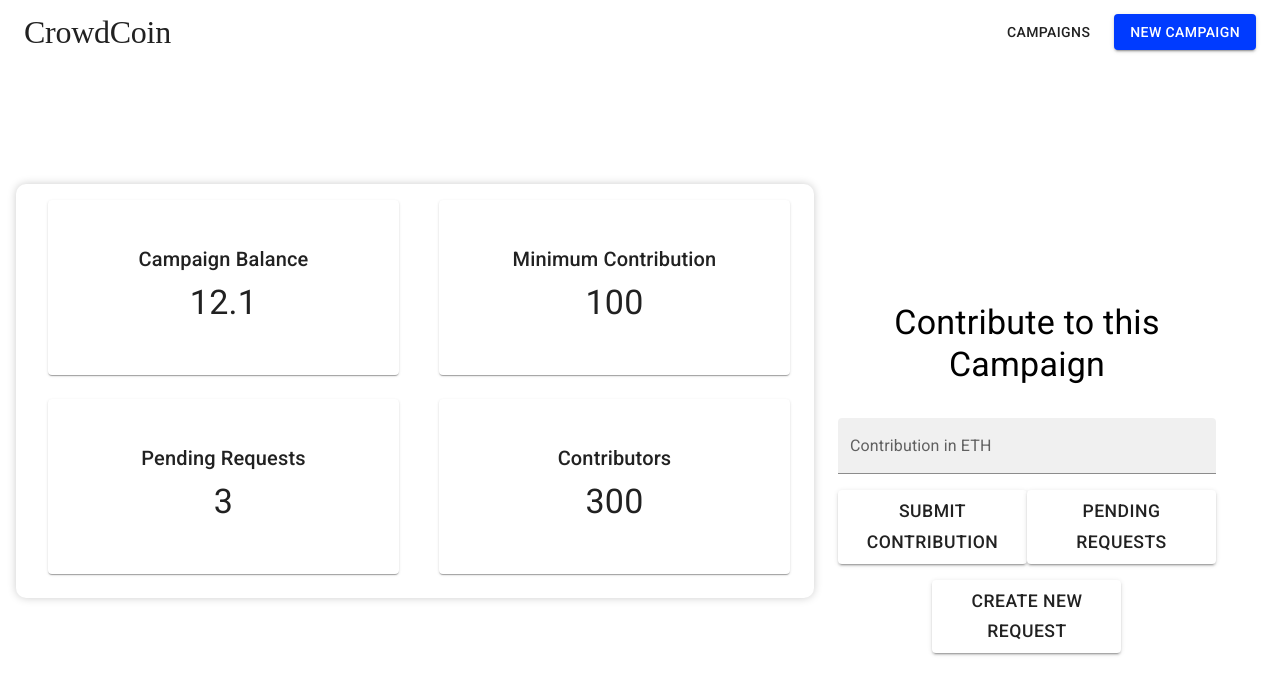
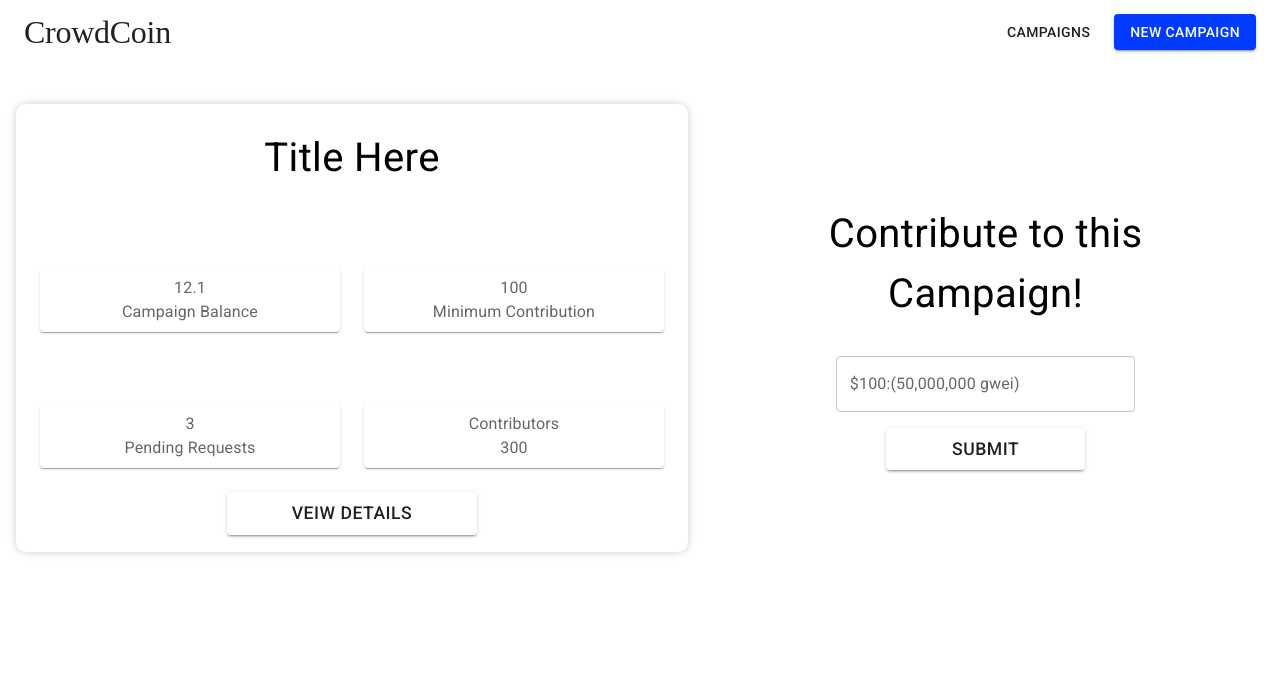
Before and after one commit to sam41306061/kickstarter-material-ui, a React (Create React App) app: page /create/campdash in a window 1280 px wide. Shown: the top 694 px of the page. Built offline with nearby package versions, Linux system fonts and the light colour scheme.

Commit message:
start to build out of dashboard

```diff
--- a/src/components/CampDashboard.js
+++ b/src/components/CampDashboard.js
@@ -1,163 +1,140 @@
-import React from "react";
-import {
-  Typography,
-  TextField,
-  Box,
-  Button,
-  Grid,
-  Card,
-  CardContent,
-} from "@mui/material";
-import { Link } from "react-router-dom";
+import * as React from "react";
+import { styled } from "@mui/material/styles";
 import { useTheme } from "@mui/material/styles";
+import { Typography, Box, Paper, Grid, Button, TextField } from "@mui/material";
 
-export default function CampDashboard() {
+const Item = styled(Paper)(({ theme }) => ({
+  ...theme.typography.body2,
+  padding: theme.spacing(1),
+  textAlign: "center",
+  marginTop: theme.spacing(8),
+  color: theme.palette.text.secondary,
+}));
+
+export default function CampDashboad() {
   const theme = useTheme();
   const styles = {
     container: {
       flexGrow: 1,
       padding: theme.spacing(1),
-      marginTop: "10em",
-      padding: "2em",
+      marginTop: theme.spacing(12),
       backgroundColor: theme.palette.background.default,
       textAlign: "center",
-      display: "flex",
-      flexDirection: "row",
-      alignItems: "flex-start",
       justifyContent: "space-between",
-      height: "40em",
     },
+
     leftContainer: {
       flexGrow: 1,
-      padding: theme.spacing(1),
+      padding: theme.spacing(3),
       backgroundColor: theme.palette.background.default,
       textAlign: "center",
       boxShadow: "0px 0px 8px 0px #ccc",
-      marginRight: theme.spacing(2),
+      marginRight: theme.spacing(5),
       borderRadius: "10px",
+      width: "50%",
+      marginBottom: theme.spacing(2),
+      height: 400,
+      float: "left",
+      "@media (max-width: 600px)": {
+        width: "80%",
+        marginLeft: "2em",
+        justifyContent: "flex-start",
+
+      },
     },
     rightContainer: {
       display: "flex",
       padding: theme.spacing(1),
-  backgroundColor: theme.palette.background.default,
+      backgroundColor: theme.palette.background.k,
       textAlign: "center",
-  marginRight: theme.spacing(2),
-  width: "60%",
-  height: 350,
+      width: "40%",
+      height: 450,
       justifyContent: "center",
-  alignItems: "center"
+      alignItems: "center",
+      "@media (max-width: 899px)": {
+        width: "80%",
+        marginLeft: "2em",
+        justifyContent: "flex-start",
+      },
+      "@media (max-width: 600px)": {
+        width: "80%",
+        marginLeft: "2em",
+        justifyContent: "flex-start",
+      },
+    },
+    button: {
+      marginTop: theme.spacing(2),
+      width: "40%",
+      fontSize: "1.1em",
+      color: theme.palette.background.kickStarter,
+      "@media (max-width: 899px)": {
+        width: "80%",
+        marginLeft: "2em",
+        justifyContent: "flex-start",
+      },
+      "@media (max-width: 600px)": {
+        width: "80%",
+        marginLeft: "2em",
+        justifyContent: "flex-start",
+      },
     },
     title: {
       marginBottom: theme.spacing(2),
-      marginTop: "3em",
-    },
-    textField: {
-      marginTop: theme.spacing(2),
-    },
-    button: {
-      marginTop: theme.spacing(2),
-      width: "50%",
-      fontSize: "1.1em",
-    },
-    card: {
-      height: 175,
-      display: "flex",
-      flexDirection: "column",
-      justifyContent: "center",
-      alignItems: "center",
-      marginRight: theme.spacing(2),
-      marginBottom: theme.spacing(2),
+      fontSize: "2.5em",
     },
   };
-
   return (
     <Box sx={styles.container}>
-      <Grid
-        container
-        rowSpacing={1}
-        columnSpacing={{ xs: 1, sm: 2, md: 3 }}
-        sx={styles.leftContainer}
-      >
+      <Box sx={styles.leftContainer}>
+        <Typography sx={styles.title}>Title Here</Typography>
+        <Grid container rowSpacing={1} columnSpacing={{ xs: 1, sm: 2, md: 3 }}>
           <Grid item xs={6}>
-          <Card sx={styles.card}>
-            <CardContent>
-              <Typography variant="h6" gutterBottom>
-                Campaign Balance
-              </Typography>
-              <Typography variant="h4">12.1</Typography>
-            </CardContent>
-          </Card>
+            <Item>
+              <Typography>12.1</Typography>
+              <Typography>Campaign Balance</Typography>
+            </Item>
           </Grid>
           <Grid item xs={6}>
-          <Card sx={styles.card}>
-            <CardContent>
-              <Typography variant="h6" gutterBottom>
-                Minimum Contribution
-              </Typography>
-              <Typography variant="h4">100</Typography>
-            </CardContent>
-          </Card>
+            <Item>
+              <Typography>100</Typography>
+              <Typography>Minimum Contribution</Typography>
+            </Item>
           </Grid>
           <Grid item xs={6}>
-          <Card sx={styles.card}>
-            <CardContent>
-              <Typography variant="h6" gutterBottom>
-                Pending Requests
-              </Typography>
-              <Typography variant="h4">3</Typography>
-            </CardContent>
-          </Card>
+            <Item>
+              <Typography>3</Typography>
+              <Typography>Pending Requests</Typography>
+            </Item>
           </Grid>
           <Grid item xs={6}>
-          <Card sx={styles.card}>
-            <CardContent>
-              <Typography variant="h6" gutterBottom>
-                Contributors
-              </Typography>
-              <Typography variant="h4">300</Typography>
-            </CardContent>
-          </Card>
+            <Item>
+              <Typography>Contributors</Typography>
+              <Typography>300</Typography>
+            </Item>
+          </Grid>
+          <Grid item xs={12}>
+            <Button variant="contained" sx={styles.button}>
+              Veiw Details
+            </Button>
           </Grid>
         </Grid>
-      <Grid
-        sx={styles.rightContainer}
-        item
-        xs={6}
-        sm={6}
-        container
-      >
-        <Typography variant="h4" sx={styles.title}>
-          Contribute to this Campaign
-        </Typography>
+      </Box>
+      <Box sx={styles.rightContainer}>
+        <Grid container columnSpacing={{ xs: 1, sm: 1, md: 1 }}>
+          <Grid item xs={12}>
+            <Typography sx={styles.title}>Contribute to this Campaign!</Typography>
             <TextField
-          id="filled-basic"
-          label="Contribution in ETH"
-          variant="filled"
-          fullWidth
-          sx={styles.textField}
-        />
-        <Button sx={styles.button} variant="contained" color="primary">
-          Submit Contribution
-        </Button>
-        <Button
-          component={Link}
-          to="./pending"
-          sx={styles.button}
-          variant="contained"
-          color="primary"
-        >
-          Pending Requests
-        </Button>
-        <Button
-          component={Link}
-          to="./newrequest"
-          sx={styles.button}
-          variant="contained"
-          color="primary"
-        >
-          Create New Request
-        </Button>
+            id="outlined-number"
+          label="$100:(50,000,000 gwei)"
+          type="number"
+          sx={{ width:"60%", marginTop: "1em"}}>
+            </TextField>
           </Grid>
+          <Grid item xs={12}>
+          <Button variant="contained" sx={styles.button}>Submit</Button>
+          </Grid>
+        </Grid>
+      </Box>
     </Box>
   );
 }
--- a/src/components/CreateRequests.js
+++ b/src/components/CreateRequests.js
@@ -1,36 +1,127 @@
-import * as React from 'react';
+import * as React from "react";
 
 // comp
-import { Typography, Box } from '@mui/material';
-
+import { Typography, Box, TextField, Button } from "@mui/material";
 
 // styles
-import { useTheme } from '@mui/material/styles';
+import { useTheme } from "@mui/material/styles";
+
+export default function CreateRequests() {
+  const theme = useTheme();
+  const styles = {
+    container: {
+      backgroundColor: "#ffffff",
+      display: "flex",
+      flexDirection: "column",
+      alignItems: "flex-start",
+      marginTop: theme.spacing(1),
+      marginLeft: theme.spacing(3),
+      padding: theme.spacing(2),
+      [theme.breakpoints.down("sm")]: {
+        padding: theme.spacing(1),
+      },
+      [theme.breakpoints.down(899)]: {
+        marginLeft: theme.spacing(2),
+        marginRight: theme.spacing(2),
+        padding: theme.spacing(1),
+      },
+      [theme.breakpoints.down(600)]: {
+        marginLeft: theme.spacing(1),
+        marginRight: theme.spacing(1),
+        padding: theme.spacing(0.5),
+      },
+    },
+    title: {
+      marginBottom: theme.spacing(1),
+      fontWeight: "bold",
+      fontSize: "1.5rem",
+      [theme.breakpoints.down("sm")]: {
+        fontSize: "1.25rem",
+      },
+      [theme.breakpoints.down(899)]: {
+        fontSize: "1.2rem",
+        marginBottom: theme.spacing(0.5),
+      },
+      [theme.breakpoints.down(600)]: {
+        fontSize: "1rem",
+        marginBottom: theme.spacing(0.25),
+      },
+    },
+    subheading: {
+      marginTop: theme.spacing(2),
+      marginBottom: theme.spacing(1),
+      fontWeight: "bold",
+      fontSize: "1.25rem",
+      [theme.breakpoints.down("sm")]: {
+        fontSize: "1rem",
+      },
+      [theme.breakpoints.down(899)]: {
+        fontSize: "1rem",
+        marginBottom: theme.spacing(0.5),
+      },
+      [theme.breakpoints.down(600)]: {
+        fontSize: "0.9rem",
+        marginBottom: theme.spacing(0.25),
+      },
+    },
+    textField: {
+      marginLeft: theme.spacing(2.5),
+      marginBottom: theme.spacing(4),
+      [theme.breakpoints.down("sm")]: {
+        marginBottom: theme.spacing(1),
+      },
+      [theme.breakpoints.down(899)]: {
+        marginLeft: theme.spacing(2),
+        marginRight: theme.spacing(2),
+        marginBottom: theme.spacing(2),
+      },
+      [theme.breakpoints.down(600)]: {
+        marginLeft: theme.spacing(1),
+        marginRight: theme.spacing(1),
+        marginBottom: theme.spacing(1),
+      },
+    },
+    button: {
+      alignSelf: "flex-start",
+      width: "10em",
+      marginLeft: theme.spacing(2.5),
+      [theme.breakpoints.down(899)]: {
+        width: "8em",
+        marginLeft: theme.spacing(2),
+        marginRight: theme.spacing(2),
+        marginBottom: theme.spacing(2),
+      },
+      [theme.breakpoints.down(600)]: {
+        width: "6em",
+        marginLeft: theme.spacing(1),
+        marginRight: theme.spacing(1),
+        marginBottom: theme.spacing(1),
+      },
+    },
+  };
 
 
 
-export default function  PendingRequests() {
-    const theme = useTheme();
-    const styles = {
-        root: {marginTop: "5em",
-        [theme.breakpoints.down("md")]: {
-          marginTop: "3em",
-        },
-        [theme.breakpoints.down("xs")]: {
-          marginTop: "2em",
-        },
-        display: "flex",
-        flexDirection: "row",
-        alignItems: "center",
-        justifyContent: "center",
-        backgroundColor: "#efefef",
-        height: "60vh",
-        padding: "2rem",
-    }
+  return (
+    <Box sx={styles.container}>
+      <Typography sx={styles.title} variant="h4">
+        Create Requests
+      </Typography>
+      <Typography sx={styles.subheading} variant="subtitle1">
+        Description
+      </Typography>
+      <TextField sx={styles.textField} label="Buy Cases" variant="outlined" />
+      <Typography sx={styles.subheading} variant="subtitle1">
+        Amount in Ether
+      </Typography>
+      <TextField sx={styles.textField} label="100" variant="outlined" />
+      <Typography sx={styles.subheading} variant="subtitle1">
+        Recipient
+      </Typography>
+      <TextField sx={styles.textField} label="0x000000" variant="outlined" />
+      <Button sx={styles.button} variant="contained" color="primary">
+        Create
+      </Button>
+    </Box>
+  );
 }
-    return (
-       <Box sx={styles.root}>
-        <Typography>Create Requests</Typography>
-       </Box>
-    )
-}
```
Also changed, not shown: src/components/CampaignList.js (+8 -4 lines). Lines whose indentation alone changed are shown as unchanged.
